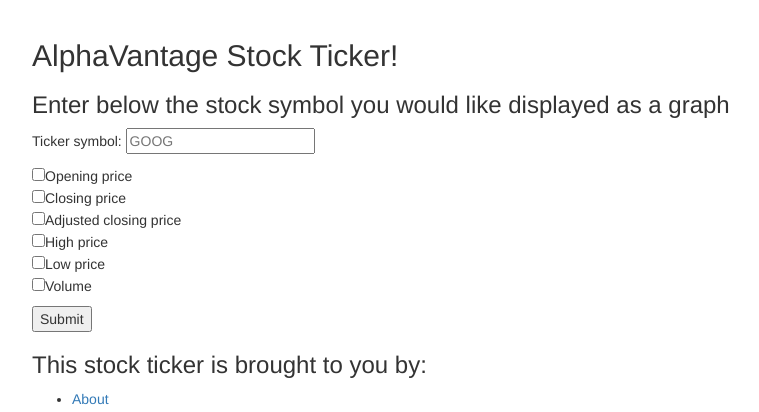
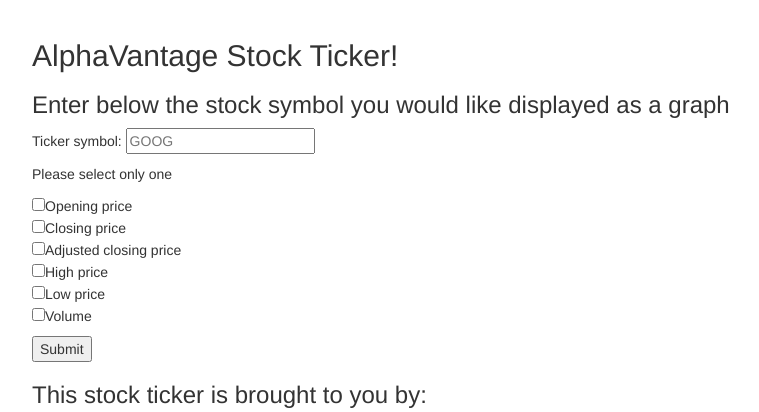
Before and after one commit to alzulas/flask-framework, a Flask app: page / in a window 1280 px wide. Shown: the part 51-463 px from the top of the page, without its empty margins (38-797 px from the left). Run offline with Flask 2, Linux system fonts and the light colour scheme; some libraries are stand-ins or nearby versions.

Commit message:
Added one decription

```diff
--- a/templates/index.html
+++ b/templates/index.html
@@ -62,6 +62,7 @@
         <h3>Enter below the stock symbol you would like displayed as a graph</h3>
           <form id='input' method='post' action='result'>
           <p>Ticker symbol: <input type='text' name='ticker' placeholder='GOOG' /></p>
+          <p>Please select only one</p>
           <p>
           <input type="checkbox" name='features' value='open' />Opening price<br>
           <input type="checkbox" name='features' value='close' />Closing price<br>
```
